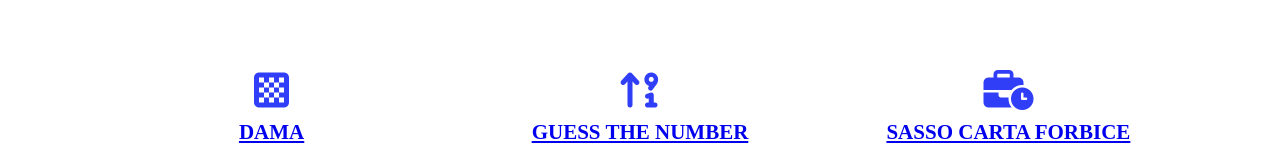
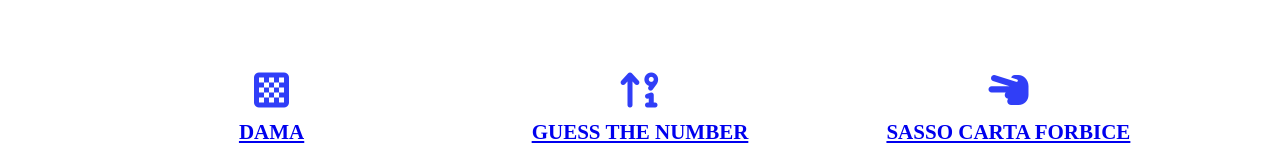
Before and after one commit to GabrieleDG0/FreeGames, a plain HTML site: page RiquadroGiochi.html in a window 1280 px wide. Shown: the part 448-601 px from the top of the page. Drawn offline with Linux system fonts and the light colour scheme.

Commit message:
Update RiquadroGiochi.html

```diff
--- a/RiquadroGiochi.html
+++ b/RiquadroGiochi.html
@@ -37,7 +37,7 @@
                     <p>L'obiettivo del gioco è quello di indovinare un numero da 1 a 100. Il giocatore avrà a disposizione 10 tentativi ed aiuti del computer, se il numero sarà troppo alto o troppo basso.</p>
                 </div>
                 <div class="games">
-                    <i class="fa-solid fa-business-time"></i>
+                    <i class="fa-solid fa-hand-scissors"></i>
                     <a href="SassoCartaForbice.html"><h2>SASSO CARTA FORBICE</h2></a>
                     <p>Lorem ipsum dolor sit amet consectetur adipisicing elit.</p>
                 </div>
```
